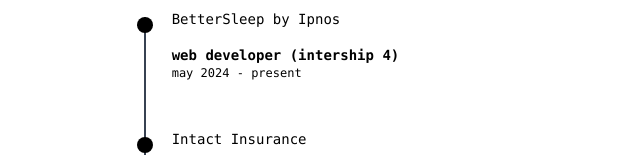
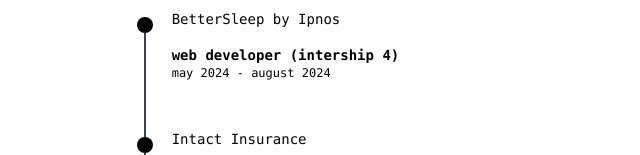
Before and after one commit to somalouin/portfolio, a Next.js app: page / in a window 1280 px wide. Shown: the part 483-638 px from the top of the page, without its empty margins (311-951 px from the left). Built offline with nearby package versions, Linux system fonts and the light colour scheme.

Commit message:
update 3rd intership dates

```diff
--- a/components/experience.jsx
+++ b/components/experience.jsx
@@ -13,7 +13,7 @@
 										<h3 className="font-bold text-sm">
 											web developer (intership 4)
 										</h3>
-										<time className="text-xs">may 2024 - present</time>
+										<time className="text-xs">may 2024 - august 2024</time>
 									</div>
 
 									<div className="flex flex-col relative before:absolute before:top-2 before:w-4 before:h-4 before:rounded-full before:left-[-35px] before:z-[1] before:bg-black">
```
